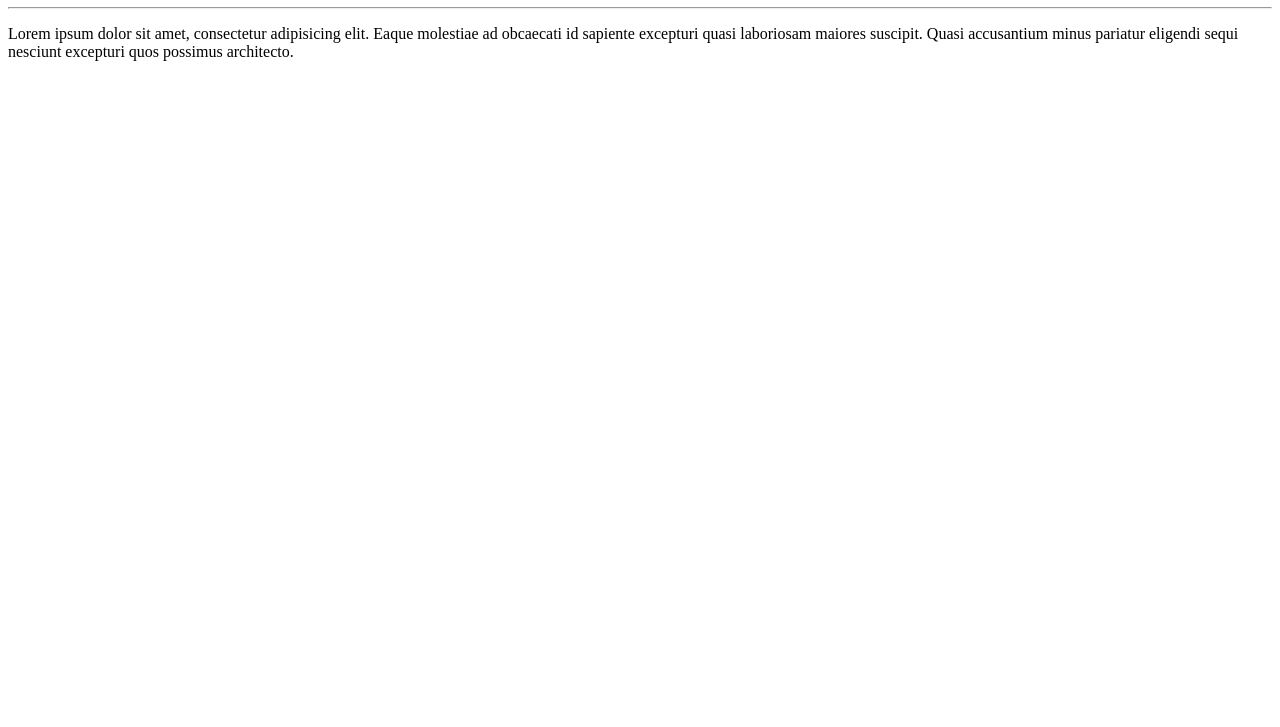
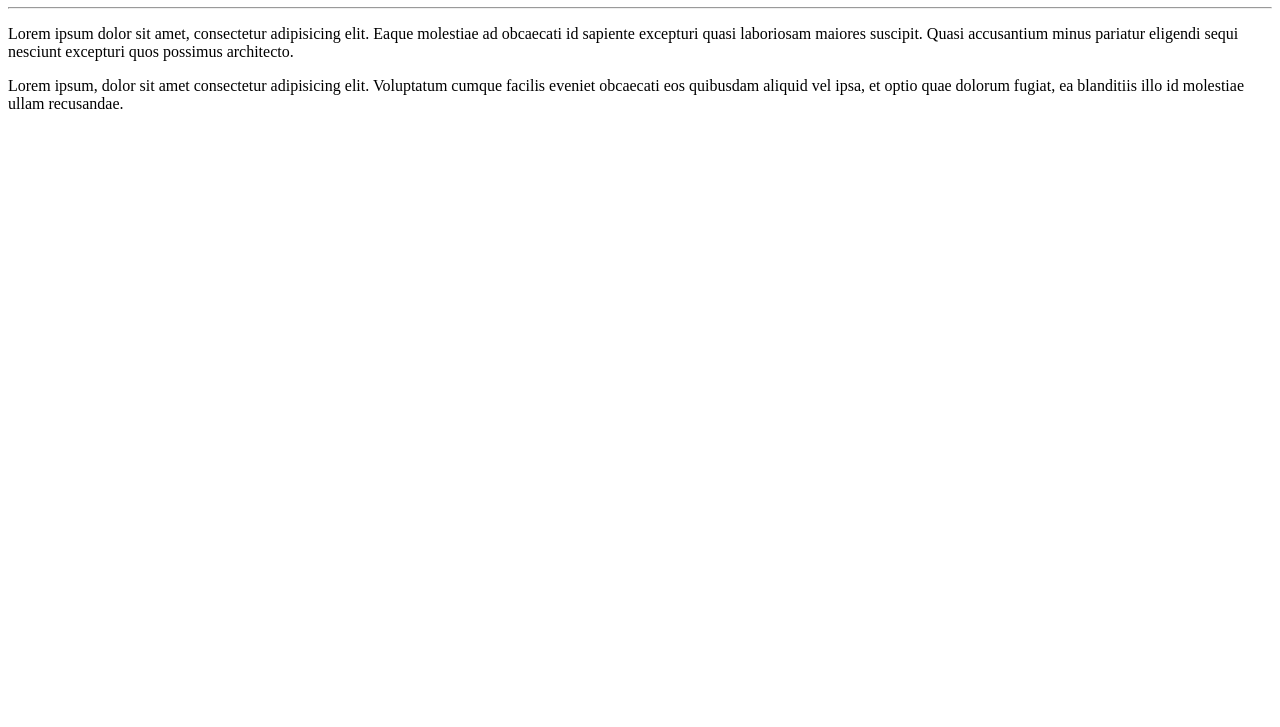
Before and after one commit to maandressa/Ola-Mundo, a plain HTML site: page site-exemplo/index.html in a window 1280 px wide. Shown: the part 73-800 px from the top of the page. Drawn offline with Linux system fonts and the light colour scheme.

Commit message:
alterei mais uma vez

```diff
--- a/site-exemplo/index.html
+++ b/site-exemplo/index.html
@@ -10,5 +10,6 @@
     <h1>Olá, Mundo!</h1>
     <hr>
     <p>Lorem ipsum dolor sit amet, consectetur adipisicing elit. Eaque molestiae ad obcaecati id sapiente excepturi quasi laboriosam maiores suscipit. Quasi accusantium minus pariatur eligendi sequi nesciunt excepturi quos possimus architecto.</p>
+    <p>Lorem ipsum, dolor sit amet consectetur adipisicing elit. Voluptatum cumque facilis eveniet obcaecati eos quibusdam aliquid vel ipsa, et optio quae dolorum fugiat, ea blanditiis illo id molestiae ullam recusandae.</p>
 </body>
 </html>
```
